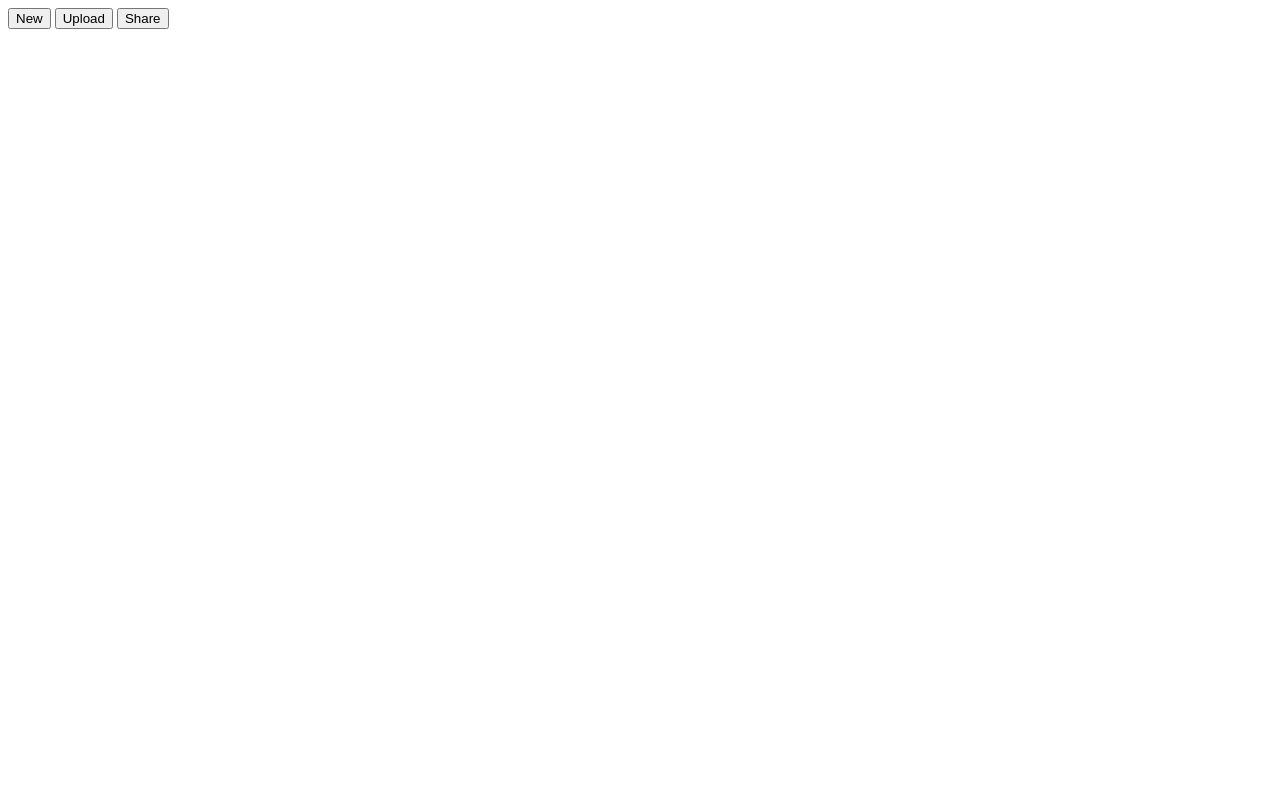
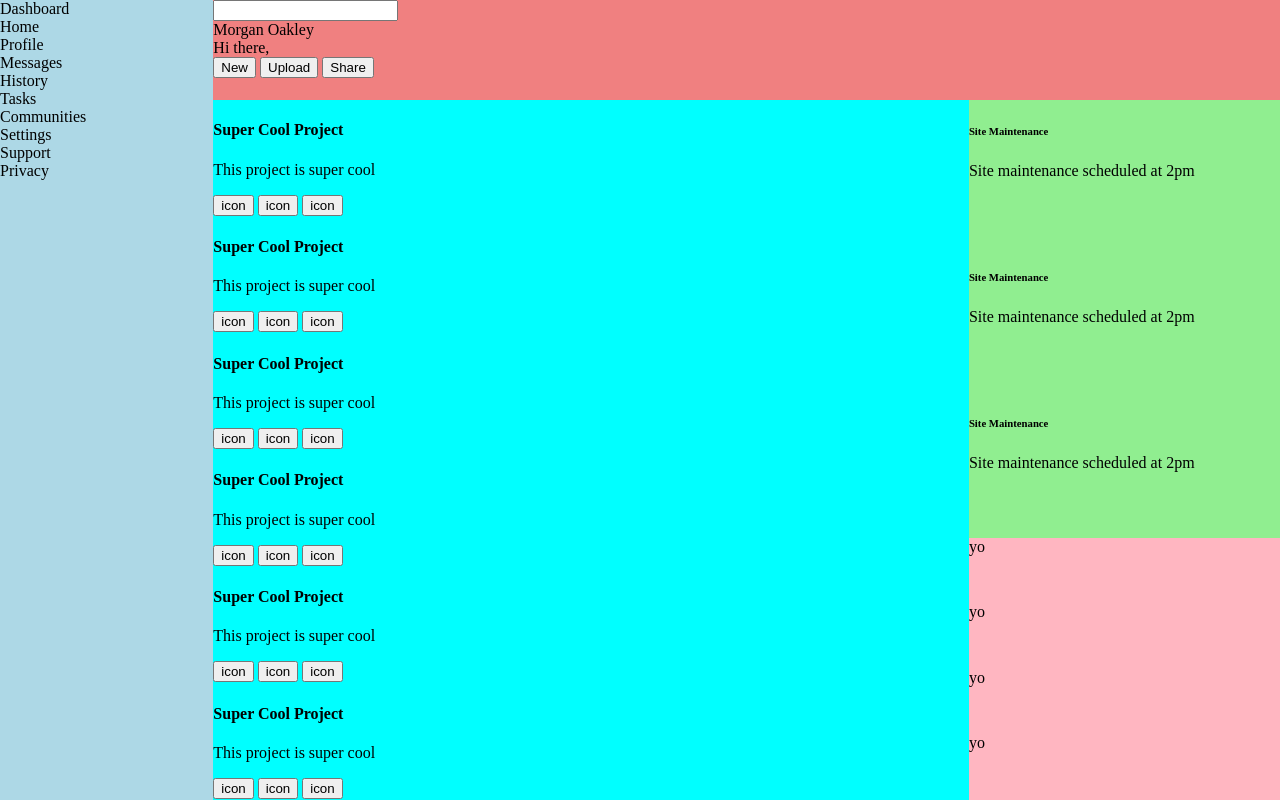
Before and after one commit to Saul-Codeman/Admin-Dashboard, a plain HTML site: page index.html in a window 1280 px wide. Drawn offline with Linux system fonts and the light colour scheme.

Commit message:
Finished main grid layout

```diff
--- a/index.html
+++ b/index.html
@@ -8,26 +8,28 @@
 </head>
 <body>
     <div class="sidebar">
-        <div class="dashboard"></div>
+        <div class="dashboard">Dashboard</div>
         <div class="user-features">
-            <div class="home"></div>
-            <div class="profile"></div>
-            <div class="messages"></div>
-            <div class="history"></div>
-            <div class="tasks"></div>
-            <div class="communities"></div>
+            <div class="home">Home</div>
+            <div class="profile">Profile</div>
+            <div class="messages">Messages</div>
+            <div class="history">History</div>
+            <div class="tasks">Tasks</div>
+            <div class="communities">Communities</div>
         </div>
         <div class="settings-info">
-            <div class="settings"></div>
-            <div class="support"></div>
-            <div class="privacy"></div>
+            <div class="settings">Settings</div>
+            <div class="support">Support</div>
+            <div class="privacy">Privacy</div>
         </div>
     </div>
     <div class="header">
-        <div class="search"></div>
+        <div class="search">
+            <input type="text">
+        </div>
         <div class="icon"></div>
-        <div class="username"></div>
-        <div class="greeting"></div>
+        <div class="username">Morgan Oakley</div>
+        <div class="greeting">Hi there,</div>
         <div class="post">
             <button>New</button>
             <button>Upload</button>
@@ -36,22 +38,68 @@
     </div>
     <div class="content">
         <div class="projects">
-            <div class="project"></div>
-            <div class="project"></div>
-            <div class="project"></div>
-            <div class="project"></div>
-            <div class="project"></div>
-            <div class="project"></div>
+            <div class="project">
+                <h4>Super Cool Project</h4>
+                <p>This project is super cool</p>
+                <button>icon</button>
+                <button>icon</button>
+                <button>icon</button>
+            </div>
+            <div class="project">
+                <h4>Super Cool Project</h4>
+                <p>This project is super cool</p>
+                <button>icon</button>
+                <button>icon</button>
+                <button>icon</button>
+            </div>
+            <div class="project">
+                <h4>Super Cool Project</h4>
+                <p>This project is super cool</p>
+                <button>icon</button>
+                <button>icon</button>
+                <button>icon</button>
+            </div>
+            <div class="project">
+                <h4>Super Cool Project</h4>
+                <p>This project is super cool</p>
+                <button>icon</button>
+                <button>icon</button>
+                <button>icon</button>
+            </div>
+            <div class="project">
+                <h4>Super Cool Project</h4>
+                <p>This project is super cool</p>
+                <button>icon</button>
+                <button>icon</button>
+                <button>icon</button>
+            </div>
+            <div class="project">
+                <h4>Super Cool Project</h4>
+                <p>This project is super cool</p>
+                <button>icon</button>
+                <button>icon</button>
+                <button>icon</button>
+            </div>
         </div>
         <div class="announcements">
-            <div class="announcement"></div>
-            <div class="announcement"></div>
-            <div class="announcement"></div>
+            <div class="announcement">
+                <h6>Site Maintenance</h6>
+                <p>Site maintenance scheduled at 2pm</p>
+            </div>
+            <div class="announcement">
+                <h6>Site Maintenance</h6>
+                <p>Site maintenance scheduled at 2pm</p>
+            </div>
+            <div class="announcement">
+                <h6>Site Maintenance</h6>
+                <p>Site maintenance scheduled at 2pm</p>
+            </div>
         </div>
         <div class="trending">
-            <div class="person"></div>
-            <div class="person"></div>
-            <div class="person"></div>
+            <div class="person">yo</div>
+            <div class="person">yo</div>
+            <div class="person">yo</div>
+            <div class="person">yo</div>
         </div>
     </div>
 </body>
--- a/styles.css
+++ b/styles.css
@@ -1,3 +1,54 @@
+html, body {
+    height: 100%;
+    width: 100%;
+    margin: 0;
+    padding: 0;
+}
+
 body {
     display: grid;
+    grid-template-columns: repeat(24, 1fr);
+    grid-template-rows: repeat(24, 1fr);
 }
+
+.sidebar {
+    grid-column: 1 / 5;
+    grid-row: 1 / 25;
+    background-color: lightblue;
+}
+
+.header {
+    grid-column: 5 / 25;
+    grid-row: 1 / 4;
+    background-color: lightcoral;
+}
+
+.content {
+    grid-column: 5 / 25;
+    grid-row: 4 / 25;
+    background-color: red;
+    display: grid;
+    grid-template-columns: repeat(24, 1fr);
+    grid-template-rows: repeat(24, 1fr);
+}
+
+.projects {
+    display: grid;
+    grid-column: 1 / 18;
+    grid-row: 1 / 25;
+    background-color: aqua;
+}
+
+.announcements {
+    display: grid;
+    grid-column: 18 / 25;
+    grid-row: 1 / 16;
+    background-color: lightgreen;
+}
+
+.trending {
+    display: grid;
+    grid-column: 18 / 25;
+    grid-row: 16 / 25;
+    background-color: lightpink;
+}
```
